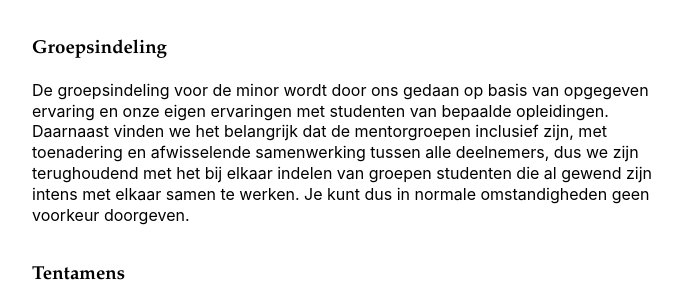
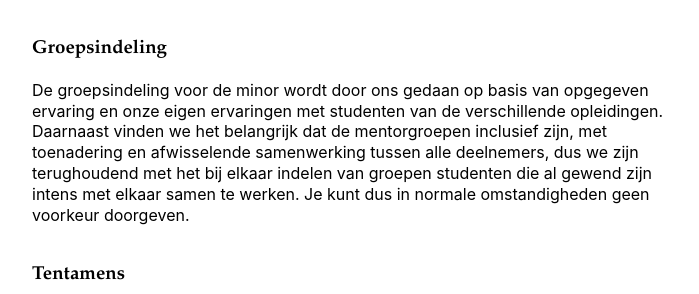
Before and after one commit to minprog/welkom, a Jekyll site: the page built from fulltime/index.md, in a window 1280 px wide and 900 px high, scrolled down 4964 px. Shown: the part 180-474 px from the top of the window, without its empty margins (288-987 px from the left). Built offline with Jekyll 4.4.1, drawn with Linux system fonts in a browser that asks for light colours; our own code applies the rules of GitHub Pages for plain Markdown files.

Commit message:
minder..

```diff
--- a/fulltime/index.md
+++ b/fulltime/index.md
@@ -60,7 +60,7 @@ Omdat bijna alle activiteiten op onze vaste locatie plaatsvinden staan de activi
 
 ### Groepsindeling
 
-De groepsindeling voor de minor wordt door ons gedaan op basis van opgegeven ervaring en onze eigen ervaringen met studenten van bepaalde opleidingen. Daarnaast vinden we het belangrijk dat de mentorgroepen inclusief zijn, met toenadering en afwisselende samenwerking tussen alle deelnemers, dus we zijn terughoudend met het bij elkaar indelen van groepen studenten die al gewend zijn intens met elkaar samen te werken. Je kunt dus in normale omstandigheden geen voorkeur doorgeven.
+De groepsindeling voor de minor wordt door ons gedaan op basis van opgegeven ervaring en onze eigen ervaringen met studenten van de verschillende opleidingen. Daarnaast vinden we het belangrijk dat de mentorgroepen inclusief zijn, met toenadering en afwisselende samenwerking tussen alle deelnemers, dus we zijn terughoudend met het bij elkaar indelen van groepen studenten die al gewend zijn intens met elkaar samen te werken. Je kunt dus in normale omstandigheden geen voorkeur doorgeven.
 
 ### Tentamens
 
```
